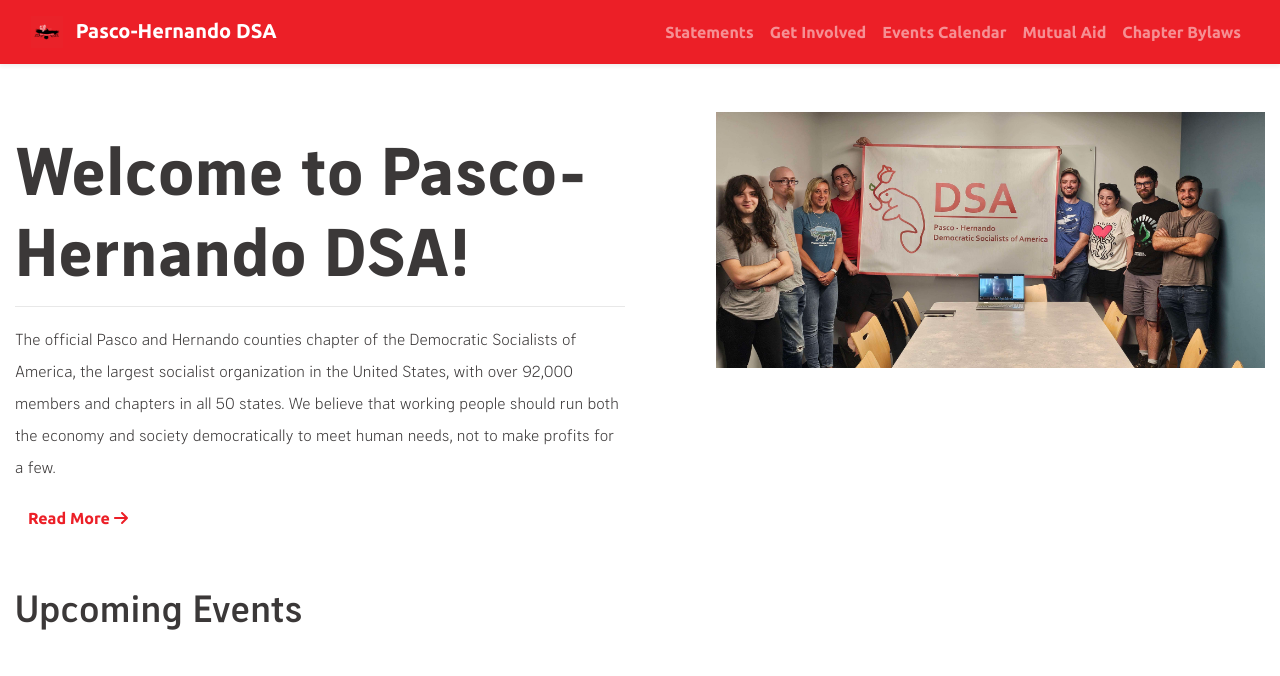
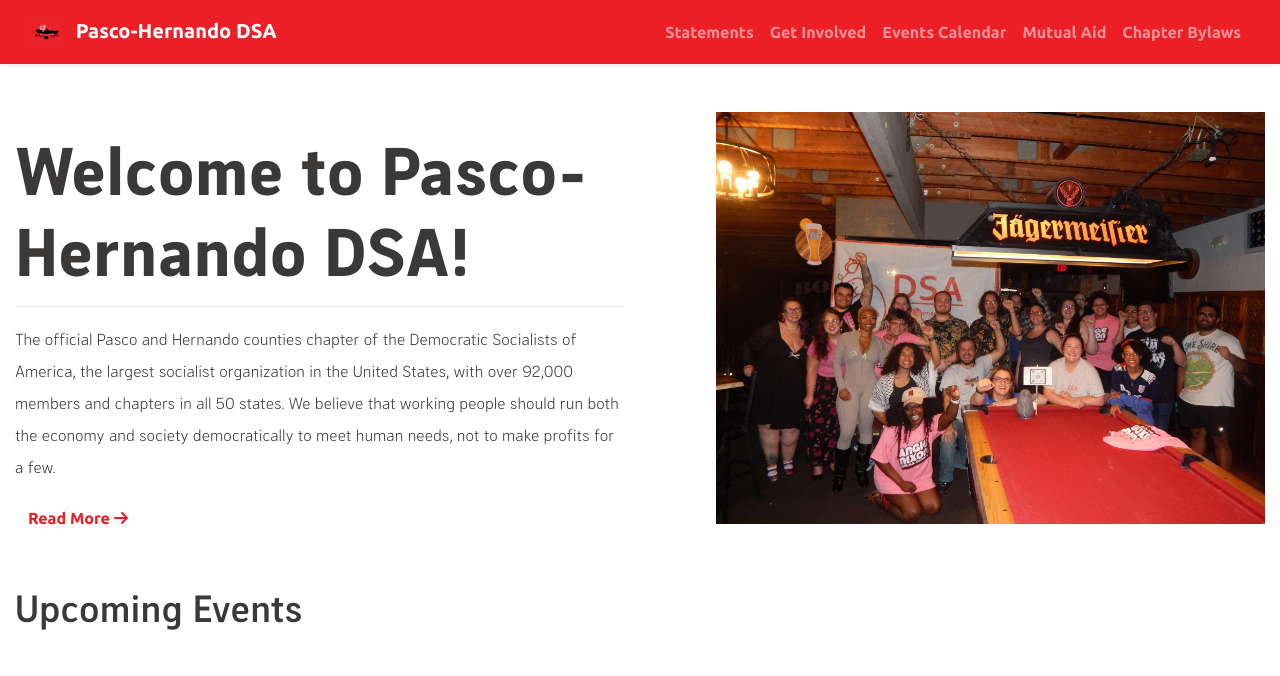
Before and after one commit to dsa-ntc/pascohernandodsa.github.io, a Jekyll site: the page built from index.html, in a window 1280 px wide. Shown: the top 676 px of the page. Built offline with Jekyll 4.4.1, drawn with Linux system fonts in a browser that asks for light colours; nearby versions of some CDN libraries; the list of posts is cut into pages by our own code; grey boxes are pictures that could not be loaded.

Commit message:
Update index.html

```diff
--- a/index.html
+++ b/index.html
@@ -14,8 +14,8 @@ layout: default
       <a href="/statements" class="btn btn-secondary">Read More <i class="fa fa-arrow-right"></i></a>
     </div>
     <div class="col-md-6 col-sm-12 text-right">
-	    <a href="./assets/images/20250531_130502.jpg">
-      <img src="assets/images/20250531_130502.jpg" width="90%" height="auto" alt="Several Pasco-Hernando DSA members at a meeting holding our new banner."/>
+	    <a href="./assets/images/pasco_2026_watch_party.jpg">
+      <img src="assets/images/pasco_2026_watch_party.jpg" width="90%" height="auto" alt="Several Pasco-Hernando DSA members at a meeting holding our new banner."/>
 	    </a>
     </div>
   </div>
```
